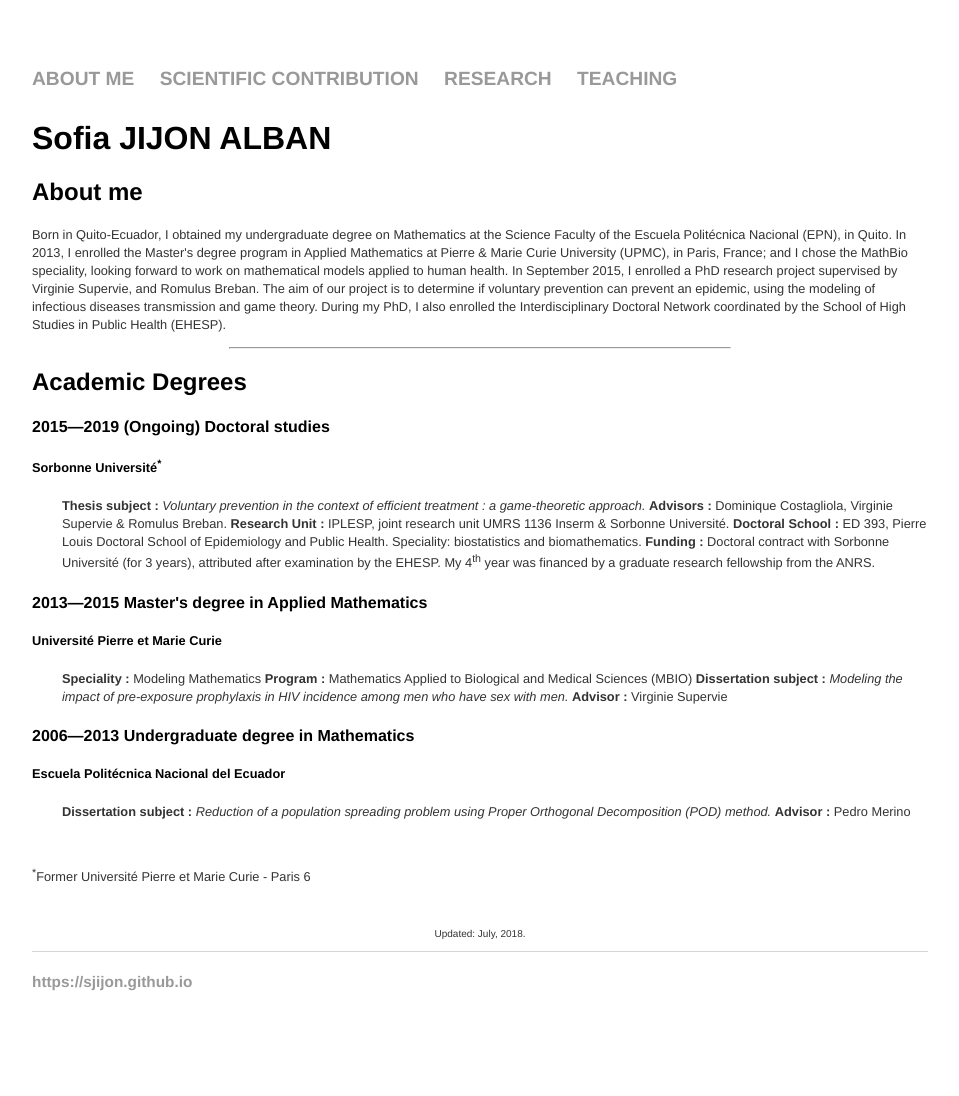
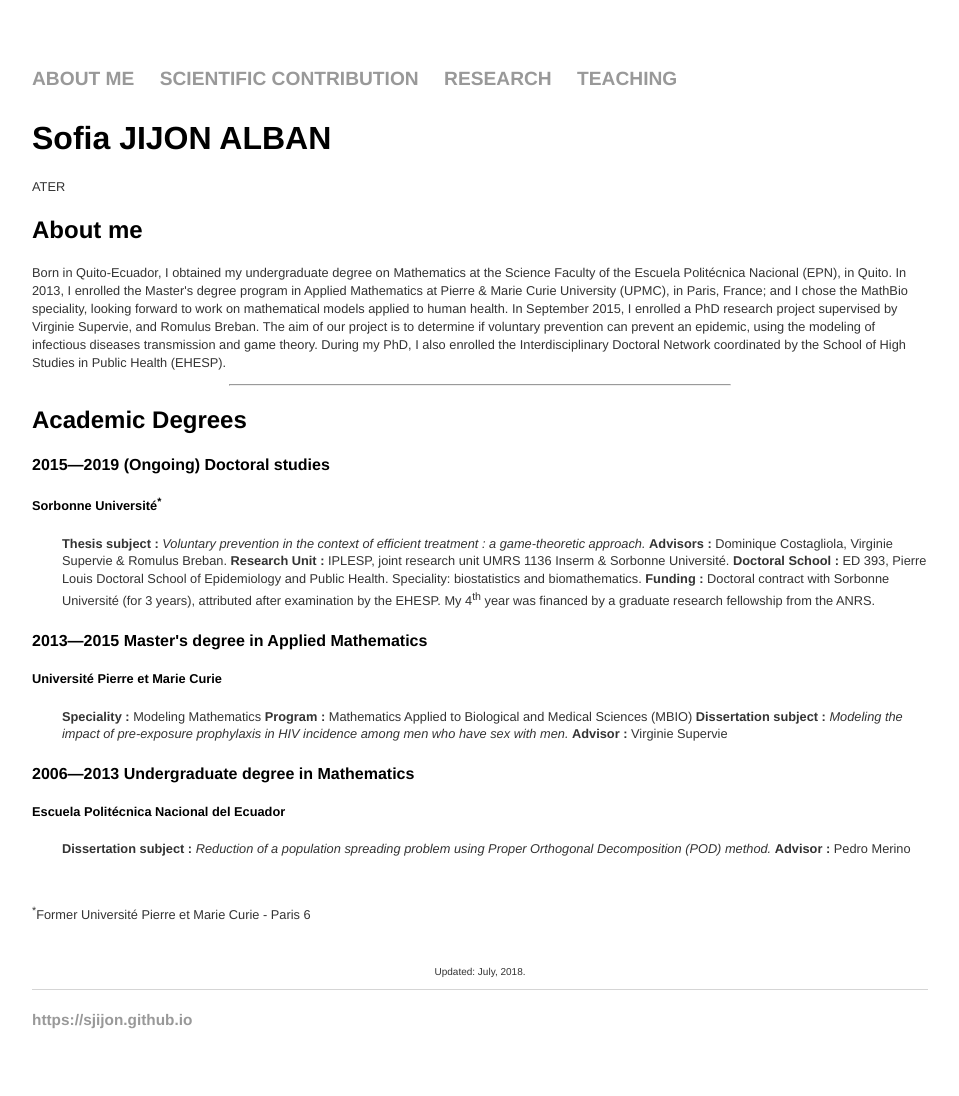
Before and after one commit to sjijon/sjijon.github.io, a Jekyll site: the page built from index.html, in a window 1280 px wide. Shown: the whole page, without its empty margins (160-1119 px from the left). Built offline with Jekyll 4.4.1, drawn with Linux system fonts in a browser that asks for light colours; before the commit the page ends 1058 px from its top, so only the background shows below that.

Commit message:
Update index.html

```diff
--- a/index.html
+++ b/index.html
@@ -6,6 +6,9 @@
 				<h1>
 					Sofia JIJON ALBAN
 				</h1>
+
+				<p style="text-color:#999">ATER</p>
+
 				<h2>
 					About me
 				</h2>
```
